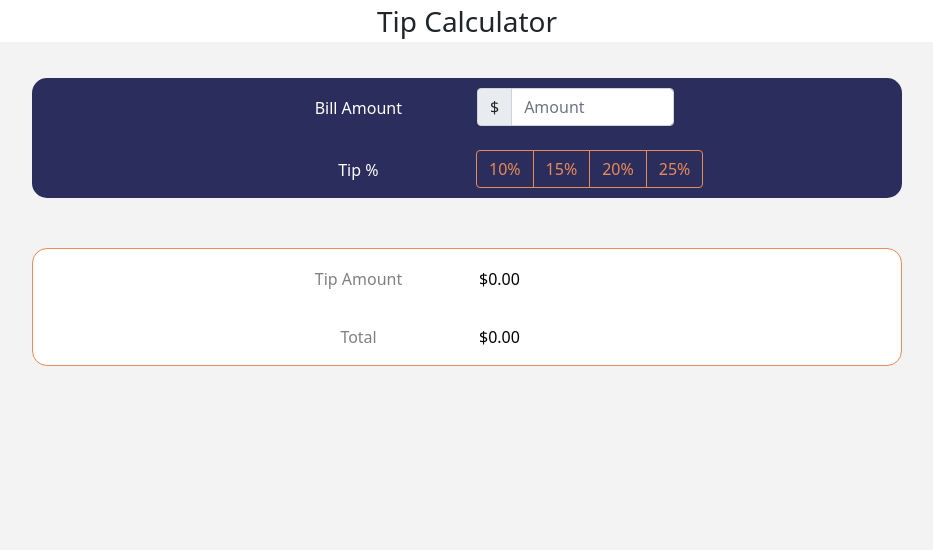
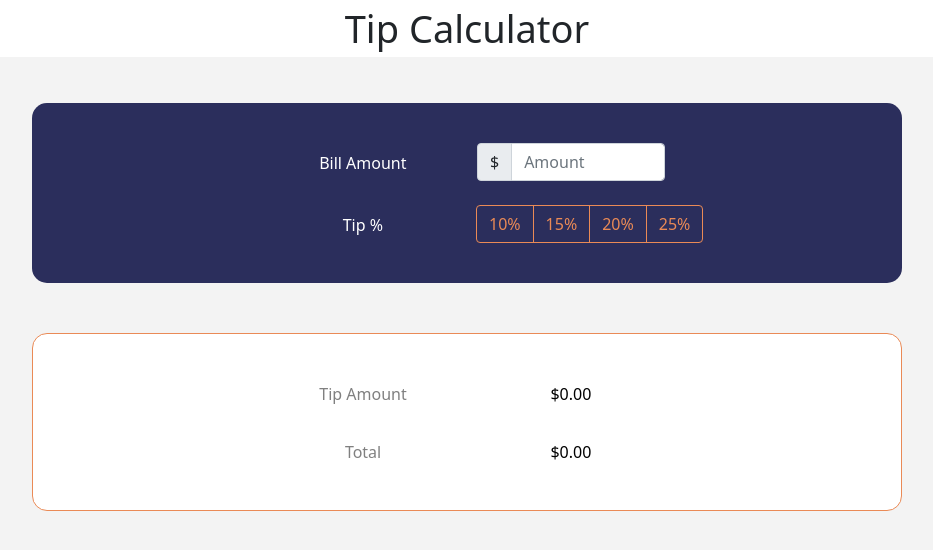
Before and after one commit to Alexandra-Hionis/Tip-Calculator, a website: page index.html in a window 1280 px wide. Shown: the whole page, without its empty margins (173-1106 px from the left). Drawn offline with nearby package versions, Linux system fonts and the light colour scheme.

Commit message:
minor css changes

```diff
--- a/assets/styles.css
+++ b/assets/styles.css
@@ -4,11 +4,12 @@ body {
 
 header {
   background-color: white;
-  font-size: 28px;
+  font-size: 38px;
   text-align: center;
 }
 .top-section {
-  margin-top: 20px;
+  padding: 30px;
+  margin-top: 30px;
   background-color: #2b2e5c;
   border-radius: 15px 15px 15px 15px;
   color: white;
@@ -35,6 +36,7 @@ input.form-control:focus {
 }
 
 .bottom-section {
+  padding: 30px;
   margin-top: 50px;
   background-color: white;
   border: solid 1px #ea8a56;
@@ -62,5 +64,4 @@ input.form-control:focus {
 .right-column-dollars {
   margin-top: 18px;
   color: black;
-  text-align: left;
 }
```
